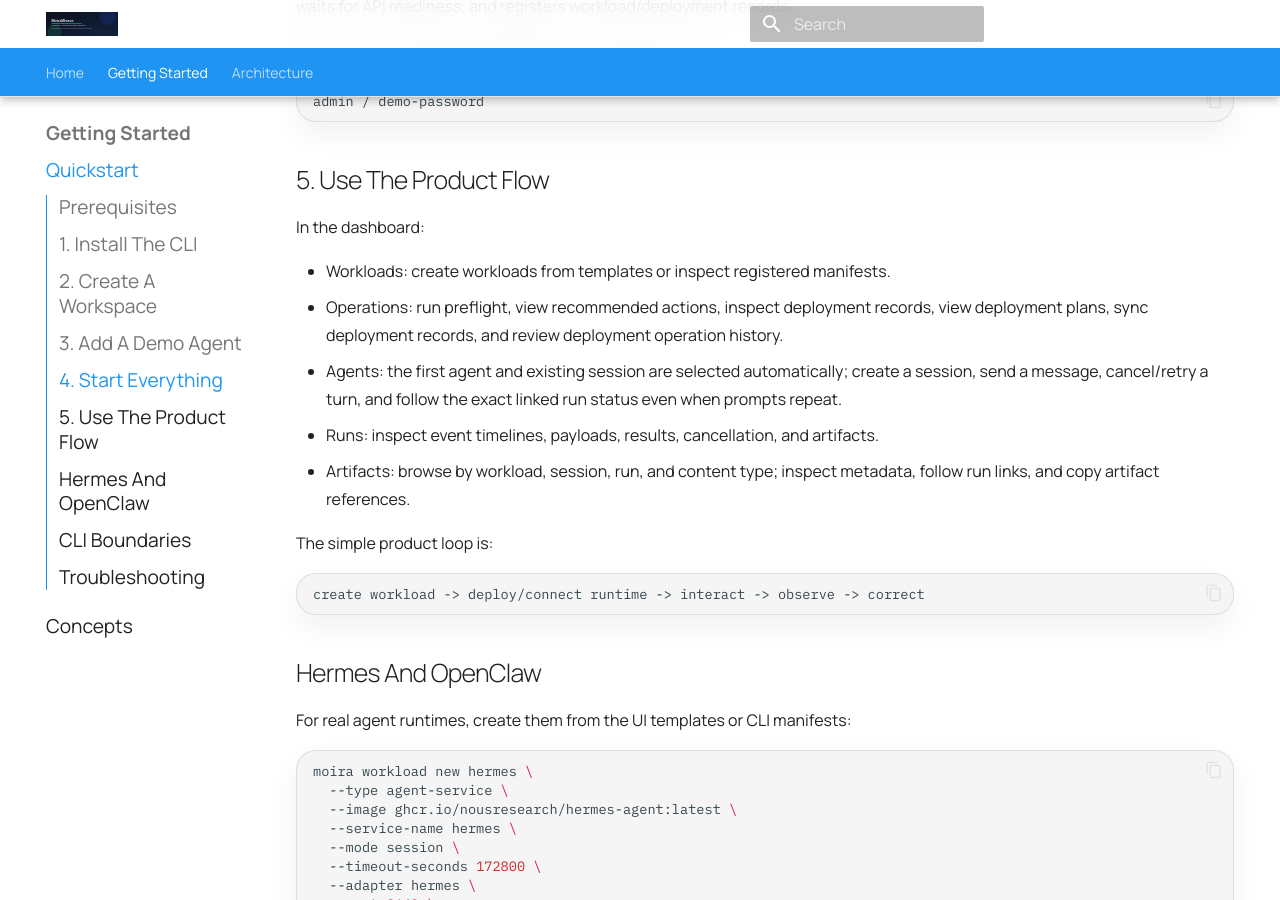
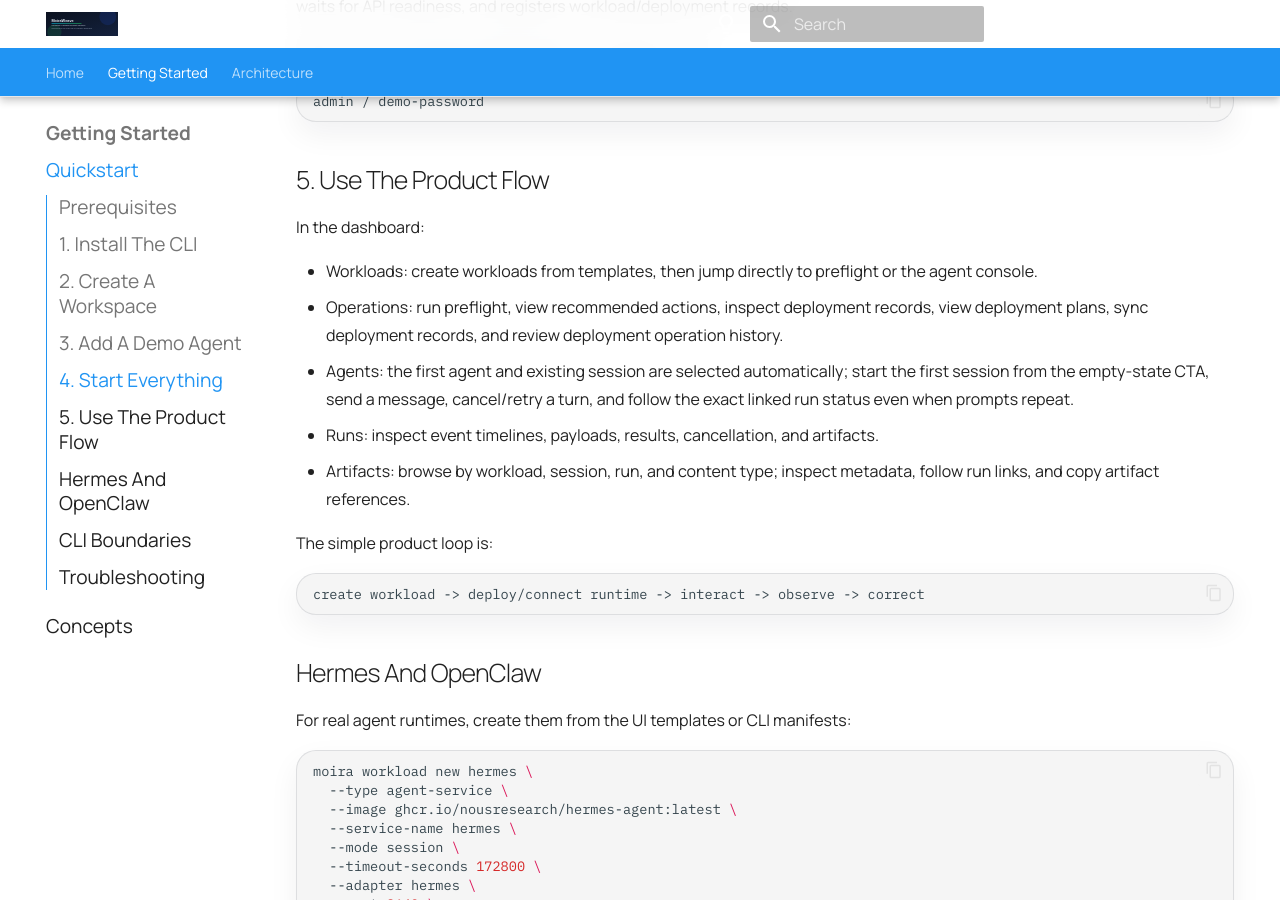
Before and after one commit to moiraweave-labs/moiraweave-docs, an MkDocs documentation site: the page built from docs/quickstart.md, in a window 1280 px wide and 900 px high, scrolled down 1449 px. Built offline with MkDocs 1.6.1 and Material for MkDocs 9.7.7, drawn with Linux system fonts in a browser that asks for light colours; comment, search, counter and statistics services are not loaded.

Commit message:
docs: describe first-session flow

```diff
--- a/docs/quickstart.md
+++ b/docs/quickstart.md
@@ -69,13 +69,14 @@ admin / demo-password
 
 In the dashboard:
 
-- Workloads: create workloads from templates or inspect registered manifests.
+- Workloads: create workloads from templates, then jump directly to preflight
+  or the agent console.
 - Operations: run preflight, view recommended actions, inspect deployment
   records, view deployment plans, sync deployment records, and review
   deployment operation history.
-- Agents: the first agent and existing session are selected automatically; create
-  a session, send a message, cancel/retry a turn, and follow the exact linked
-  run status even when prompts repeat.
+- Agents: the first agent and existing session are selected automatically; start
+  the first session from the empty-state CTA, send a message, cancel/retry a
+  turn, and follow the exact linked run status even when prompts repeat.
 - Runs: inspect event timelines, payloads, results, cancellation, and artifacts.
 - Artifacts: browse by workload, session, run, and content type; inspect
   metadata, follow run links, and copy artifact references.
```
